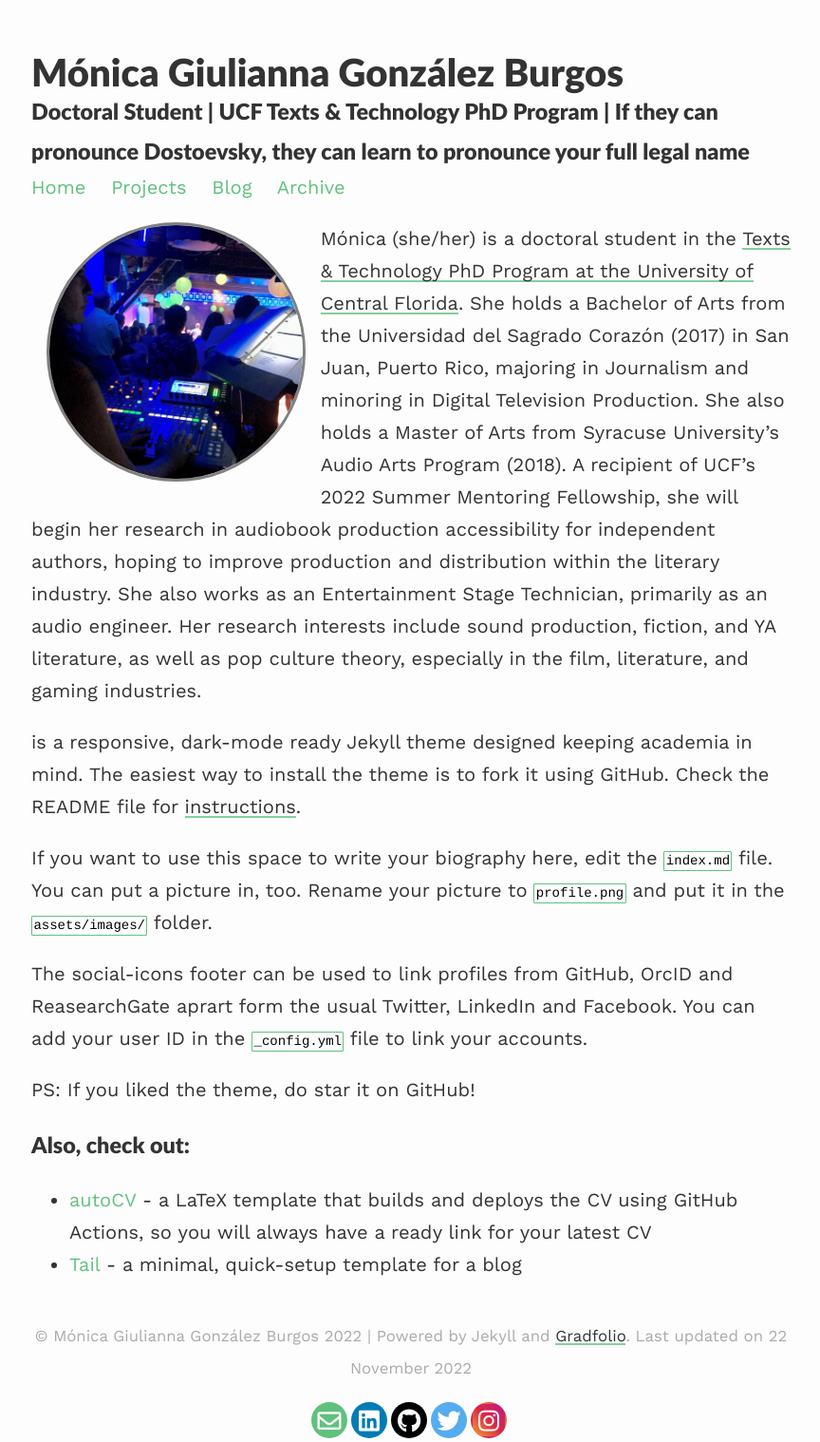
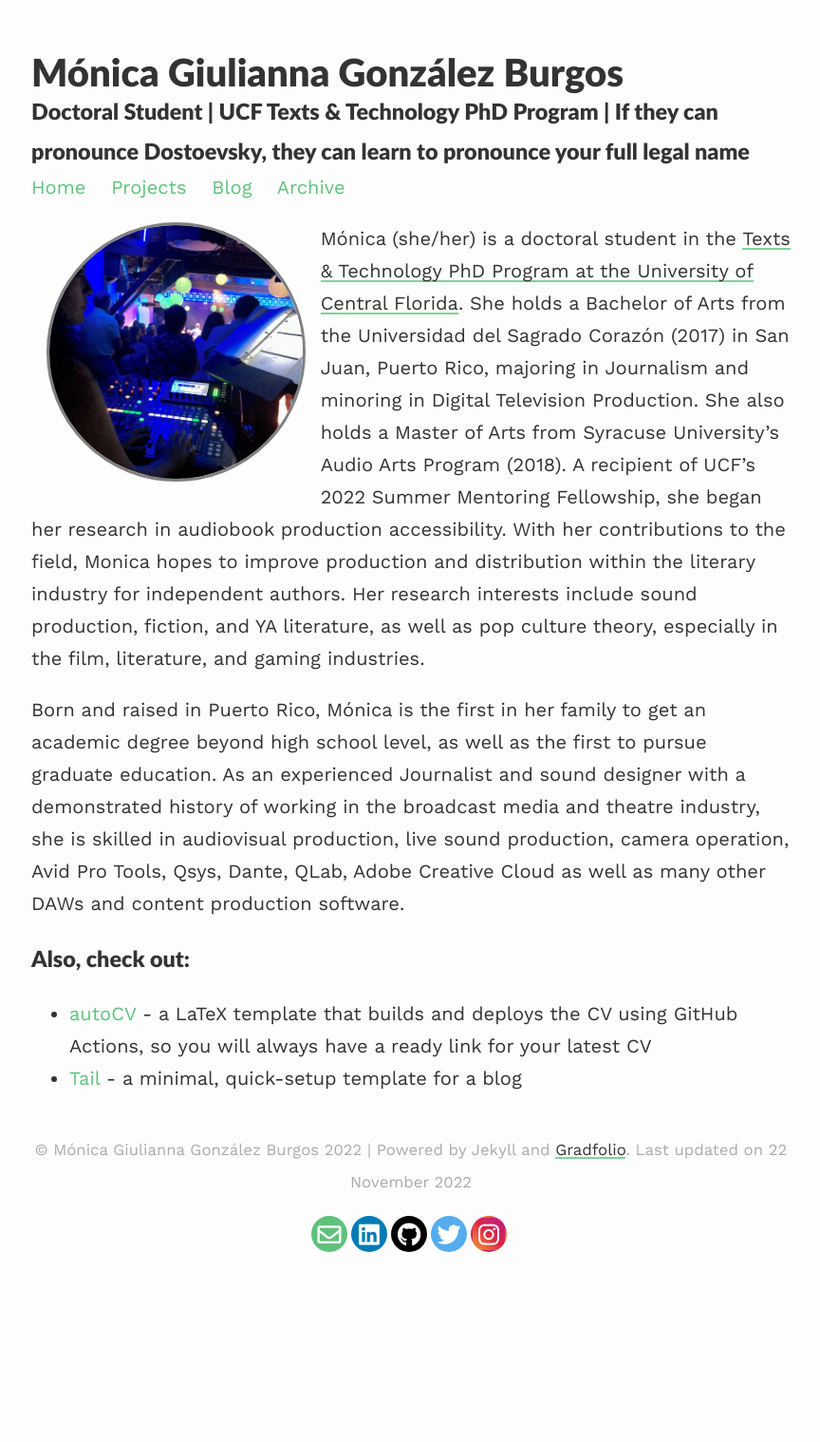
Before and after one commit to mgonzalezburgos/MGBurgos, a Jekyll site: the page built from index.md, in a window 1280 px wide. Shown: the whole page at 95% size, without its empty margins (207-1071 px from the left). Built offline with Jekyll 4.4.1, drawn with Linux system fonts in a browser that asks for light colours; nearby versions of some CDN libraries; after the commit the page ends 1322 px from its top, so only the background shows below that.

Commit message:
Update index.md

```diff
--- a/index.md
+++ b/index.md
@@ -7,15 +7,10 @@
 published: true
 ---
 
-Mónica (she/her) is a doctoral student in the [Texts & Technology PhD Program at the University of Central Florida](https://cah.ucf.edu/textstech/who-we-are/our-students/){:target="_blank"}. She holds a Bachelor of Arts from the Universidad del Sagrado Corazón (2017) in San Juan, Puerto Rico, majoring in Journalism and minoring in Digital Television Production. She also holds a Master of Arts from Syracuse University’s Audio Arts Program (2018). A recipient of UCF’s 2022 Summer Mentoring Fellowship, she will begin her research in audiobook production accessibility for independent authors, hoping to improve production and distribution within the literary industry. She also works as an Entertainment Stage Technician, primarily as an audio engineer.  Her research interests include sound production, fiction, and YA literature, as well as pop culture theory, especially in the film, literature, and gaming industries.
+Mónica (she/her) is a doctoral student in the [Texts & Technology PhD Program at the University of Central Florida](https://cah.ucf.edu/textstech/who-we-are/our-students/){:target="_blank"}. She holds a Bachelor of Arts from the Universidad del Sagrado Corazón (2017) in San Juan, Puerto Rico, majoring in Journalism and minoring in Digital Television Production. She also holds a Master of Arts from Syracuse University’s Audio Arts Program (2018). A recipient of UCF’s 2022 Summer Mentoring Fellowship, she began her research in audiobook production accessibility. With her contributions to the field, Monica hopes to improve production and distribution within the literary industry for independent authors.  Her research interests include sound production, fiction, and YA literature, as well as pop culture theory, especially in the film, literature, and gaming industries.
 
-is a responsive, dark-mode ready Jekyll theme designed keeping academia in mind. The easiest way to install the theme is to fork it using GitHub. Check the README file for [instructions](https://github.com/jitinnair1/gradfolio#installation){:target="_blank"}.
+Born and raised in Puerto Rico, Mónica is the first in her family to get an academic degree beyond high school level, as well as the first to pursue graduate education. As an experienced Journalist and sound designer with a demonstrated history of working in the broadcast media and theatre industry, she is skilled in audiovisual production, live sound production, camera operation, Avid Pro Tools, Qsys, Dante, QLab, Adobe Creative Cloud as well as many other DAWs and content production software.
 
-If you want to use this space to write your biography here, edit the `index.md` file. You can put a picture in, too. Rename your picture to `profile.png` and put it in the `assets/images/` folder.
-
-The social-icons footer can be used to link profiles from GitHub, OrcID and ReasearchGate aprart form the usual Twitter, LinkedIn and Facebook. You can add your user ID in the `_config.yml` file to link your accounts.
-
-PS: If you liked the theme, do star it on GitHub!
 
 ### Also, check out:
 
```
